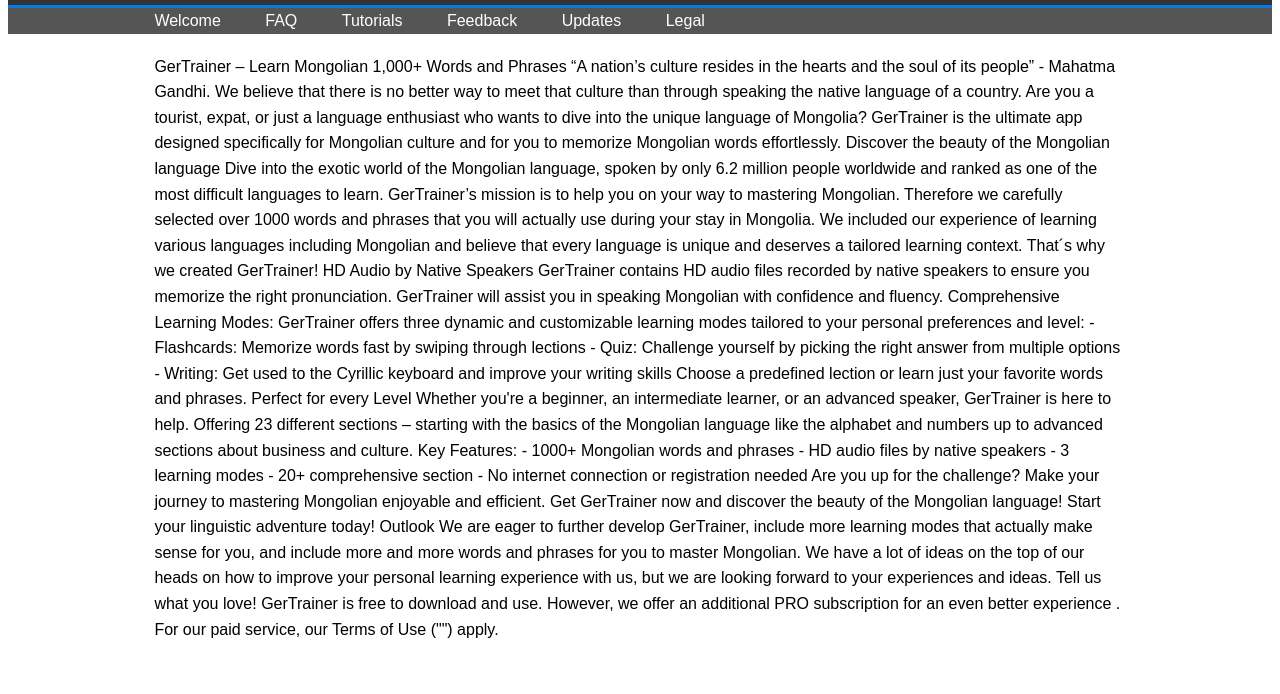
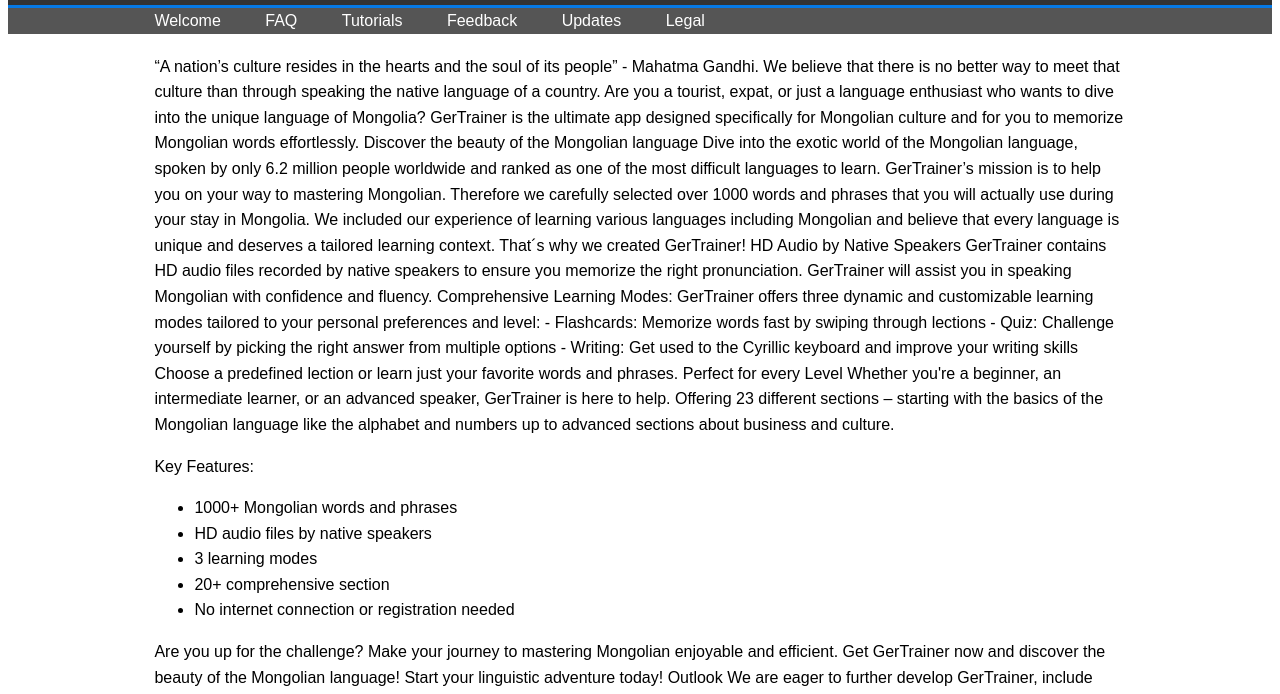
Before and after one commit to Walcho1125/Walcho1125.github.io, a plain HTML site: page gertrainer_support.html in a window 1280 px wide. Shown: the part 103-797 px from the top of the page. Drawn offline with Linux system fonts and the light colour scheme.

Commit message:
Update gertrainer_support.html

```diff
--- a/gertrainer_support.html
+++ b/gertrainer_support.html
@@ -33,11 +33,7 @@
     </nav>
     <div class="container">
         <article id="welcome">
-            GerTrainer – Learn Mongolian
-
-1,000+ Words and Phrases
-
-“A nation’s culture resides in the hearts and the soul of its people” - Mahatma Gandhi.
+<class ="container">“A nation’s culture resides in the hearts and the soul of its people” - Mahatma Gandhi.
 We believe that there is no better way to meet that culture than through speaking the native language of a country.  Are you a tourist, expat, or just a language enthusiast who wants to dive into the unique language of Mongolia? GerTrainer is the ultimate app designed specifically for Mongolian culture and for you to memorize Mongolian words effortlessly.
 
 Discover the beauty of the Mongolian language
@@ -62,21 +58,21 @@ Perfect for every Level
 
 Whether you're a beginner, an intermediate learner, or an advanced speaker, GerTrainer is here to help. Offering 23 different sections – starting with the basics of the Mongolian language like the alphabet and numbers up to advanced sections about business and culture.
 
-Key Features:
-
--	1000+ Mongolian words and phrases
--	HD audio files by native speakers
--	3 learning modes
--	20+ comprehensive section
--	No internet connection or registration needed
-
+<p>Key Features:</p>
+<ul>
+<li>1000+ Mongolian words and phrases</li>
+<li>HD audio files by native speakers</li>
+<li>3 learning modes</li>
+<li>20+ comprehensive section </li>
+<li>No internet connection or registration needed</li>
+</ul>
 Are you up for the challenge? Make your journey to mastering Mongolian enjoyable and efficient. Get GerTrainer now and discover the beauty of the Mongolian language! Start your linguistic adventure today!
 
 Outlook
 We are eager to further develop GerTrainer, include more learning modes that actually make sense for you, and include more and more words and phrases for you to master Mongolian. We have a lot of ideas on the top of our heads on how to improve your personal learning experience with us, but we are looking forward to your experiences and ideas. Tell us what you love!
 
 GerTrainer is free to download and use. However, we offer an additional PRO subscription for an even better experience . For our paid service, our Terms of Use ("") apply.
-
+</class>
 
 
         </article>
```
